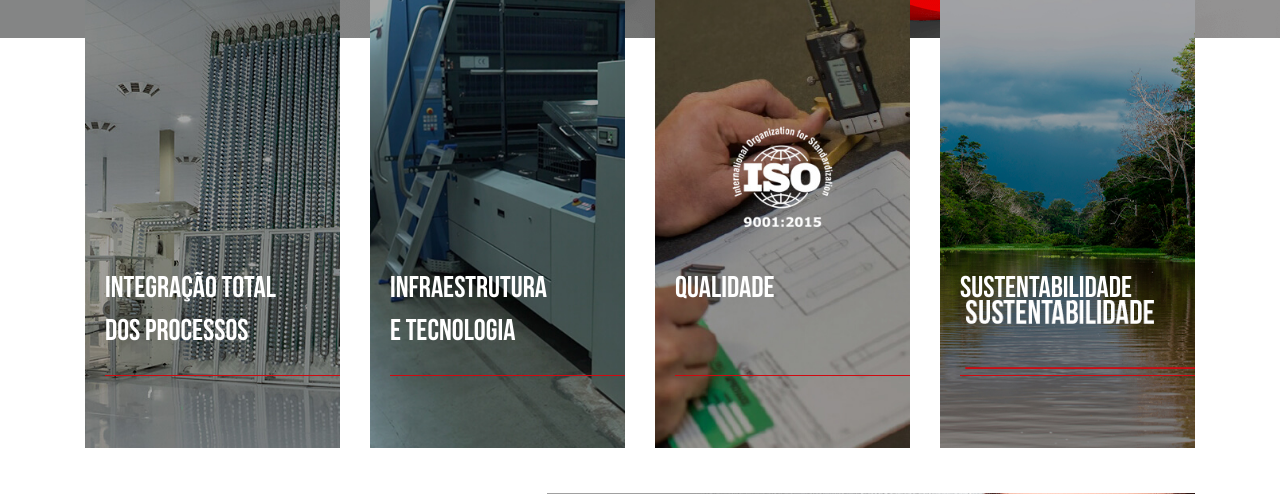
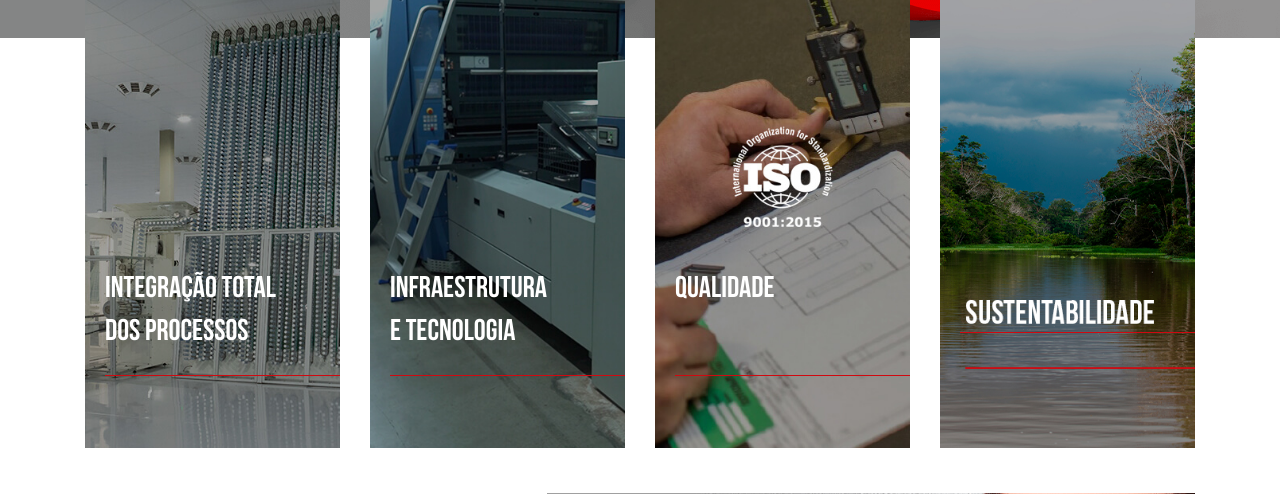
Before and after one commit to nixlovemi/ciclo-zempack, a Django app: page / in a window 1280 px wide. Shown: the part 604-1098 px from the top of the page. Run offline with Django 3.2, Linux system fonts and the light colour scheme; some libraries are stand-ins or nearby versions.

Commit message:
fix: banner title

```diff
--- a/frontend/webapp/templates/home.html
+++ b/frontend/webapp/templates/home.html
@@ -132,8 +132,6 @@
       <div class="chamadas-item-col chamada-4">
         <div class="chamadas-item-titulo">
           <br class="visible-lt-767" />
-          Sustentabilidade
-          <br class="visible-gt-767" />
           &nbsp;
         </div>
         <div class="chamadas-item-separator"></div>
```
